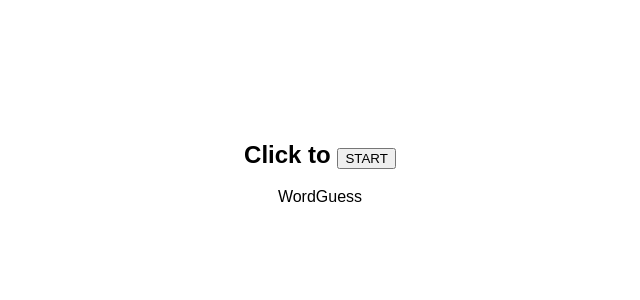
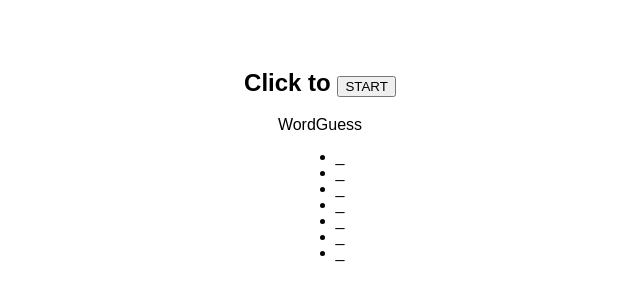
Before and after one commit to 1stNando/useStateSnowman, a React (Vite) app: page / in a window 1280 px wide. Shown: the part 236-536 px from the top of the page, without its empty margins (320-960 px from the left). Built offline with nearby package versions, Linux system fonts and the light colour scheme.

Commit message:
Use of map() to render guesses with wordArray. With an approach using ternary evaluation.

```diff
--- a/src/App.tsx
+++ b/src/App.tsx
@@ -36,7 +36,11 @@ export function App() {
     setGuess([])
   }
 
+  // Make a variable to be placeholder space for the array of letters that make up the random word's letters.
+  let snowmanImage = wordArray.filter((letter) => guess.includes(letter)).length
+
   return (
+    <div>
       <main>
         <h2>
           Click to <button>START</button>
@@ -45,7 +49,16 @@ export function App() {
         <div>
           <div>WordGuess</div>
         </div>
+
+        <div>
+          <ul>
+            {wordArray.map((char, i) => {
+              return <li key={i}>{guess.includes(char) ? char : '_'}</li>
+            })}
+          </ul>
+        </div>
       </main>
+    </div>
   )
 }
 
```
Lines whose indentation alone changed are shown as unchanged.
